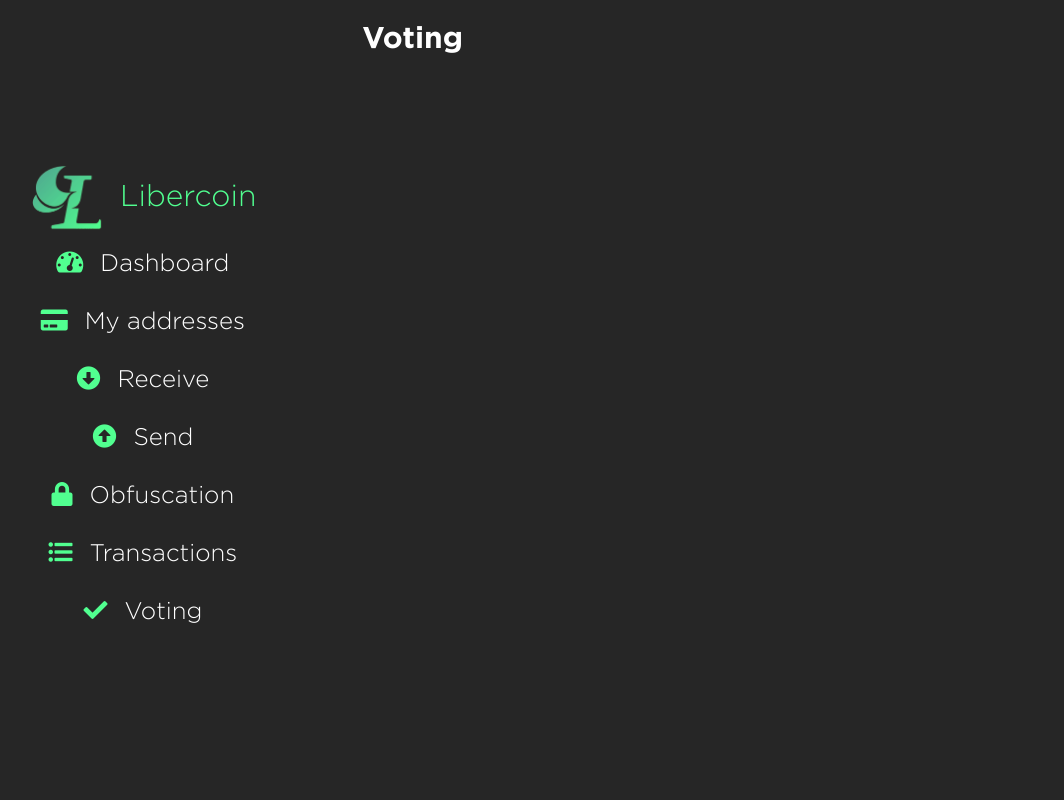
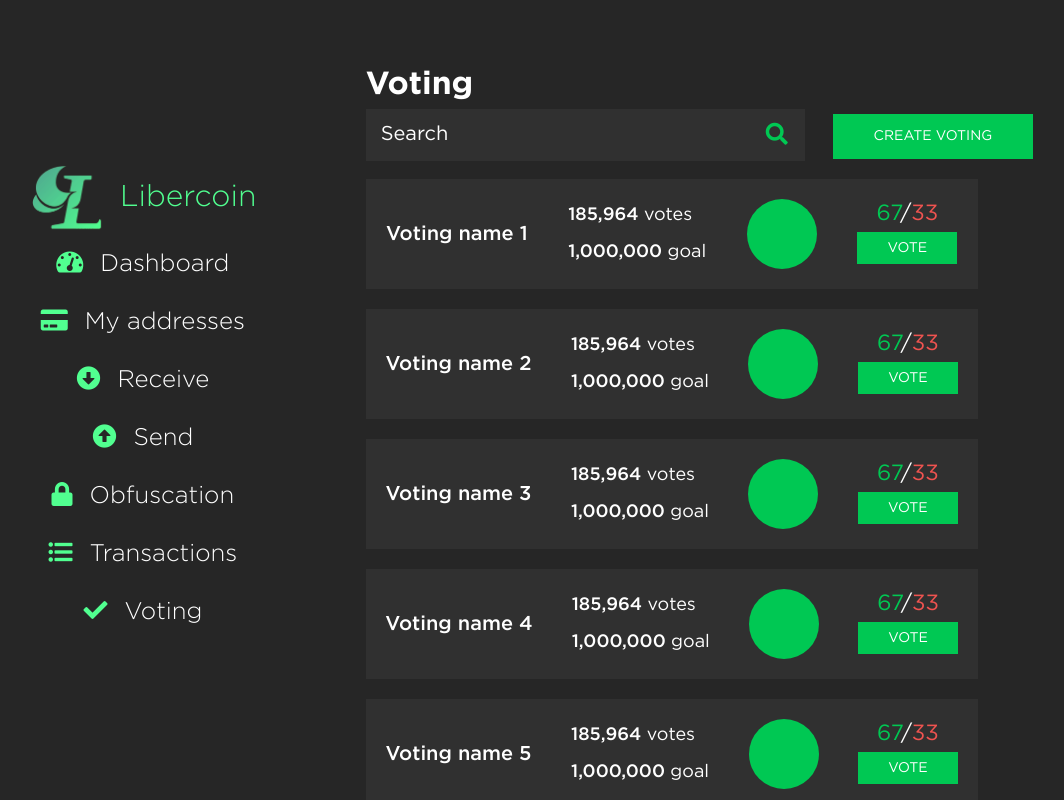
Before and after one commit to libercoinproject/Singularity, a React (Create React App) app: page /voting in a window 1280 px wide. Shown: the whole page, without its empty margins (40-1104 px from the left). Built offline with nearby package versions, Linux system fonts and the light colour scheme.

Commit message:
Transactions and Voting HTML/CSS

```diff
--- a/src/Addresses.js
+++ b/src/Addresses.js
@@ -1,5 +1,6 @@
 import React from 'react';
 import BnWlogo from "./img/libercoin_BnW.png";
+//If you want to remove vertical alignments you should delete tags "flex jc-c fl-column"
 
 class Addresses extends React.Component {
   render() {
--- a/src/App.css
+++ b/src/App.css
@@ -56,7 +56,15 @@
   flex-direction: column;
 }
 
-.dashboard, .adresses, .receive, .send, .obfuscation {
+.green {
+  color: #00c853;
+}
+
+.red {
+  color: #ef5350;
+}
+
+.dashboard, .adresses, .receive, .send, .obfuscation, .transactions, .voting {
   width: calc(100% - 40px);
   padding-left: 40px;
   height: 100%;
@@ -566,6 +574,87 @@
   margin-right: 15px;
 }
 
+.transactions .dashboard__transaction-item:nth-child(3) .dashboard__trans-type-block {
+  background-color: #53b791;
+}
+
+.voting__input-search-block {
+  width: 50%;
+  height: 50px;
+  position: relative;
+}
+
+.voting__search-input {
+  width: calc(100% - 15px);
+  height: 100%;
+  font-size: 20px;
+  padding-left: 15px;
+}
+
+.voting__search-icon {
+  position: absolute;
+  color: #00c853;
+  font-size: 22px;
+  font-family: "FASolid";
+  right: 15px;
+  cursor: default;
+  top: 50%;
+  -webkit-transform: translateY(-50%);
+  -ms-transform: translateY(-50%);
+  transform: translateY(-50%);
+}
+
+.voting .receive__btn {
+  height: 45px;
+  width: 200px;
+  margin-left: 30px;
+}
+
+.voting__item {
+  width: 70%;
+  background-color: #303030;
+  height: 110px;
+  margin-top: 20px;
+  justify-content: space-around;
+}
+
+.voting__name {
+  font-size: 20px;
+  font-family: "GothamMedium";
+}
+
+.voting__vote-preview-params {
+  margin-top: 10px;
+  margin-bottom: 10px;
+  font-size: 18px;
+}
+
+.voting__vote-preview-params span {
+  font-family: "GothamMedium";
+}
+
+.voting__res-circle {
+  height: 70px;
+  width: 70px;
+  border-radius: 50%;
+  background-color: #00c853;
+}
+
+.voting__btn-vote {
+  width: 100px;
+  height: 32px;
+  background-color: #00c853;
+  margin-top: 7px;
+  text-transform: uppercase;
+  font-size: 14px;
+}
+
+.voting__preview-percent-res {
+  font-size: 22px;
+  margin-top: 0;
+  margin-bottom: 0;
+}
+
 .blockComponent {
   display: flex;
   width: 70%;
@@ -730,3 +819,5 @@
     text-decoration: none;
     color: white;
 }
+
+/* circles CSS */
--- a/src/Obfuscation.js
+++ b/src/Obfuscation.js
@@ -1,5 +1,6 @@
 import React from "react";
 import BnWlogo from "./img/libercoin_BnW.png";
+//If you want to remove vertical alignments you should delete tags "flex jc-c fl-column"
 
 class Obfuscation extends React.Component {
   render() {
--- a/src/Transactions.js
+++ b/src/Transactions.js
@@ -4,7 +4,58 @@
   render() {
     return (
         <div className="content">
-          <h2 className="contentTitle">Transactions</h2>
+          <div class="transactions">
+            <h1 class="main-heading">Transactions</h1>
+            <div class="dashboard__transaction-item">
+              <div class="dashboard__trans-type-block">
+                <p class="dashboard__trans-type">Send</p>
+              </div>
+              <p class="dashboard__wallet-adress">ZVZrbLt2Mmu3rSzcGxHoFNKo3shyC6K81M</p>
+              <p class="dashboard__trans-amount">12.5 LBR</p>
+            </div>
+            <div class="dashboard__transaction-item">
+              <div class="dashboard__trans-type-block">
+                <p class="dashboard__trans-type">Receive</p>
+              </div>
+              <p class="dashboard__wallet-adress">ZVZrbLt2Mmu3rSzcGxHoFNKo3shyC6K81M</p>
+              <p class="dashboard__trans-amount">5.4 LBR</p>
+            </div>
+            <div class="dashboard__transaction-item">
+              <div class="dashboard__trans-type-block">
+                <p class="dashboard__trans-type">Send</p>
+              </div>
+              <p class="dashboard__wallet-adress">ZVZrbLt2Mmu3rSzcGxHoFNKo3shyC6K81M</p>
+              <p class="dashboard__trans-amount">206 LBR</p>
+            </div>
+            <div class="dashboard__transaction-item">
+              <div class="dashboard__trans-type-block">
+                <p class="dashboard__trans-type">Receive</p>
+              </div>
+              <p class="dashboard__wallet-adress">ZVZrbLt2Mmu3rSzcGxHoFNKo3shyC6K81M</p>
+              <p class="dashboard__trans-amount">22.12 LBR</p>
+            </div>
+            <div class="dashboard__transaction-item">
+              <div class="dashboard__trans-type-block">
+                <p class="dashboard__trans-type">Send</p>
+              </div>
+              <p class="dashboard__wallet-adress">ZVZrbLt2Mmu3rSzcGxHoFNKo3shyC6K81M</p>
+              <p class="dashboard__trans-amount">100.01 LBR</p>
+            </div>
+            <div class="dashboard__transaction-item">
+              <div class="dashboard__trans-type-block">
+                <p class="dashboard__trans-type">Send</p>
+              </div>
+              <p class="dashboard__wallet-adress">ZVZrbLt2Mmu3rSzcGxHoFNKo3shyC6K81M</p>
+              <p class="dashboard__trans-amount">2.4 LBR</p>
+            </div>
+            <div class="dashboard__transaction-item">
+              <div class="dashboard__trans-type-block">
+                <p class="dashboard__trans-type">Send</p>
+              </div>
+              <p class="dashboard__wallet-adress">ZVZrbLt2Mmu3rSzcGxHoFNKo3shyC6K81M</p>
+              <p class="dashboard__trans-amount">45.05 LBR</p>
+            </div>
+          </div>
         </div>
     );
   }
--- a/src/Voting.js
+++ b/src/Voting.js
@@ -4,7 +4,86 @@
   render() {
     return (
         <div className="content">
-          <h2 className="contentTitle">Voting</h2>
+          <div class="voting">
+            <h1 class="main-heading">Voting</h1>
+            <div class="flex ali-c">
+              <div class="voting__input-search-block">
+                <input type="text" value="Search" class="text-input voting__search-input"/>
+                <span class="voting__search-icon"></span>
+              </div>
+              <div class="receive__btn flex ali-c jc-c">Create voting</div>
+            </div>
+            <div class="voting__item flex ali-c">
+              <p class="voting__name">Voting name 1</p>
+              <div class="flex jc-c fl-column">
+                <span class="voting__vote-preview-params"><span class="medium">185,964</span> votes</span>
+                <span class="voting__vote-preview-params"><span class="medium">1,000,000</span> goal</span>
+              </div>
+              <div>
+                <div class="voting__res-circle"></div>
+              </div>
+              <div class="flex jc-c ali-c fl-column">
+                <span class="voting__preview-percent-res"><span class="green">67</span>/<span class="red">33</span></span>
+                <div class="voting__btn-vote flex jc-c ali-c">Vote</div>
+              </div>
+            </div>
+            <div class="voting__item flex ali-c">
+              <p class="voting__name">Voting name 2</p>
+              <div class="flex jc-c fl-column">
+                <span class="voting__vote-preview-params"><span class="medium">185,964</span> votes</span>
+                <span class="voting__vote-preview-params"><span class="medium">1,000,000</span> goal</span>
+              </div>
+              <div>
+                <div class="voting__res-circle"></div>
+              </div>
+              <div class="flex jc-c ali-c fl-column">
+                <span class="voting__preview-percent-res"><span class="green">67</span>/<span class="red">33</span></span>
+                <div class="voting__btn-vote flex jc-c ali-c">Vote</div>
+              </div>
+            </div>
+            <div class="voting__item flex ali-c">
+              <p class="voting__name">Voting name 3</p>
+              <div class="flex jc-c fl-column">
+                <span class="voting__vote-preview-params"><span class="medium">185,964</span> votes</span>
+                <span class="voting__vote-preview-params"><span class="medium">1,000,000</span> goal</span>
+              </div>
+              <div>
+                <div class="voting__res-circle"></div>
+              </div>
+              <div class="flex jc-c ali-c fl-column">
+                <span class="voting__preview-percent-res"><span class="green">67</span>/<span class="red">33</span></span>
+                <div class="voting__btn-vote flex jc-c ali-c">Vote</div>
+              </div>
+            </div>
+            <div class="voting__item flex ali-c">
+              <p class="voting__name">Voting name 4</p>
+              <div class="flex jc-c fl-column">
+                <span class="voting__vote-preview-params"><span class="medium">185,964</span> votes</span>
+                <span class="voting__vote-preview-params"><span class="medium">1,000,000</span> goal</span>
+              </div>
+              <div>
+                <div class="voting__res-circle"></div>
+              </div>
+              <div class="flex jc-c ali-c fl-column">
+                <span class="voting__preview-percent-res"><span class="green">67</span>/<span class="red">33</span></span>
+                <div class="voting__btn-vote flex jc-c ali-c">Vote</div>
+              </div>
+            </div>
+            <div class="voting__item flex ali-c">
+              <p class="voting__name">Voting name 5</p>
+              <div class="flex jc-c fl-column">
+                <span class="voting__vote-preview-params"><span class="medium">185,964</span> votes</span>
+                <span class="voting__vote-preview-params"><span class="medium">1,000,000</span> goal</span>
+              </div>
+              <div>
+                <div class="voting__res-circle"></div>
+              </div>
+              <div class="flex jc-c ali-c fl-column">
+                <span class="voting__preview-percent-res"><span class="green">67</span>/<span class="red">33</span></span>
+                <div class="voting__btn-vote flex jc-c ali-c">Vote</div>
+              </div>
+            </div>
+          </div>
         </div>
     );
   }
```
